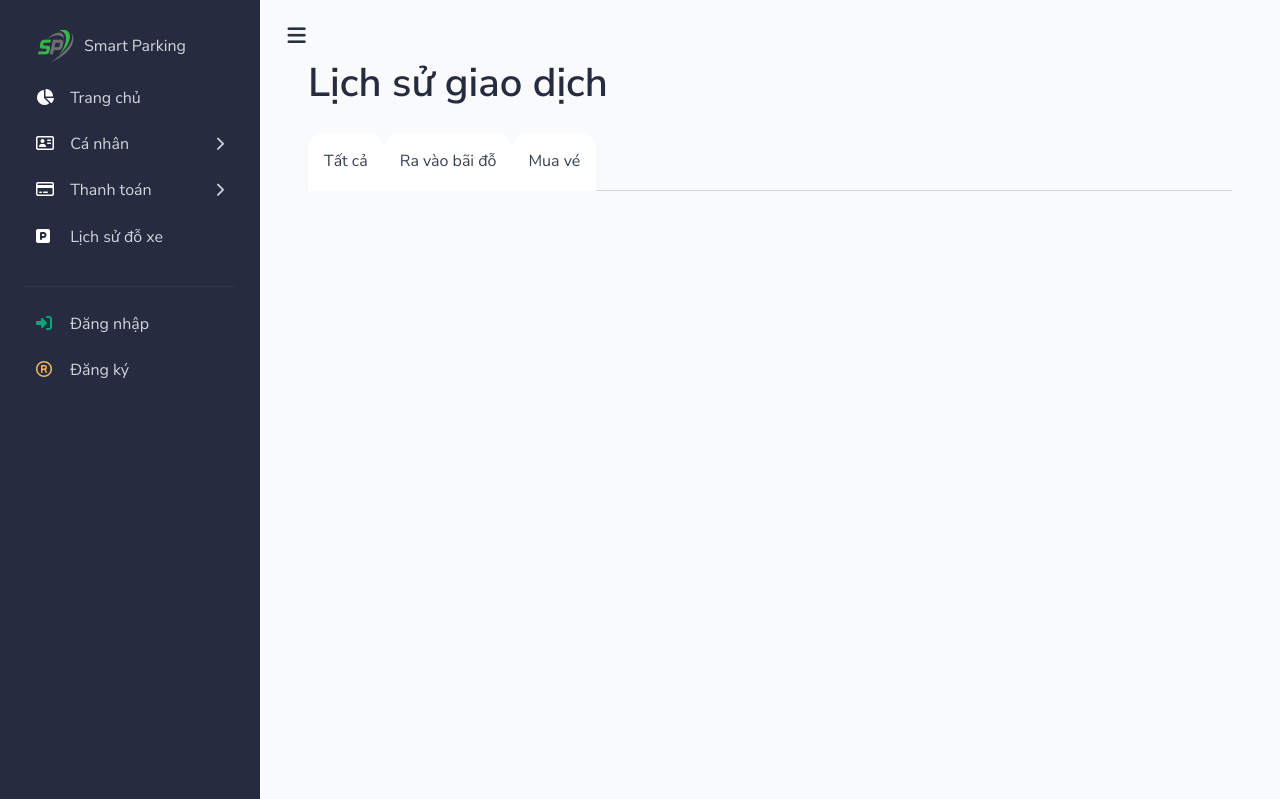
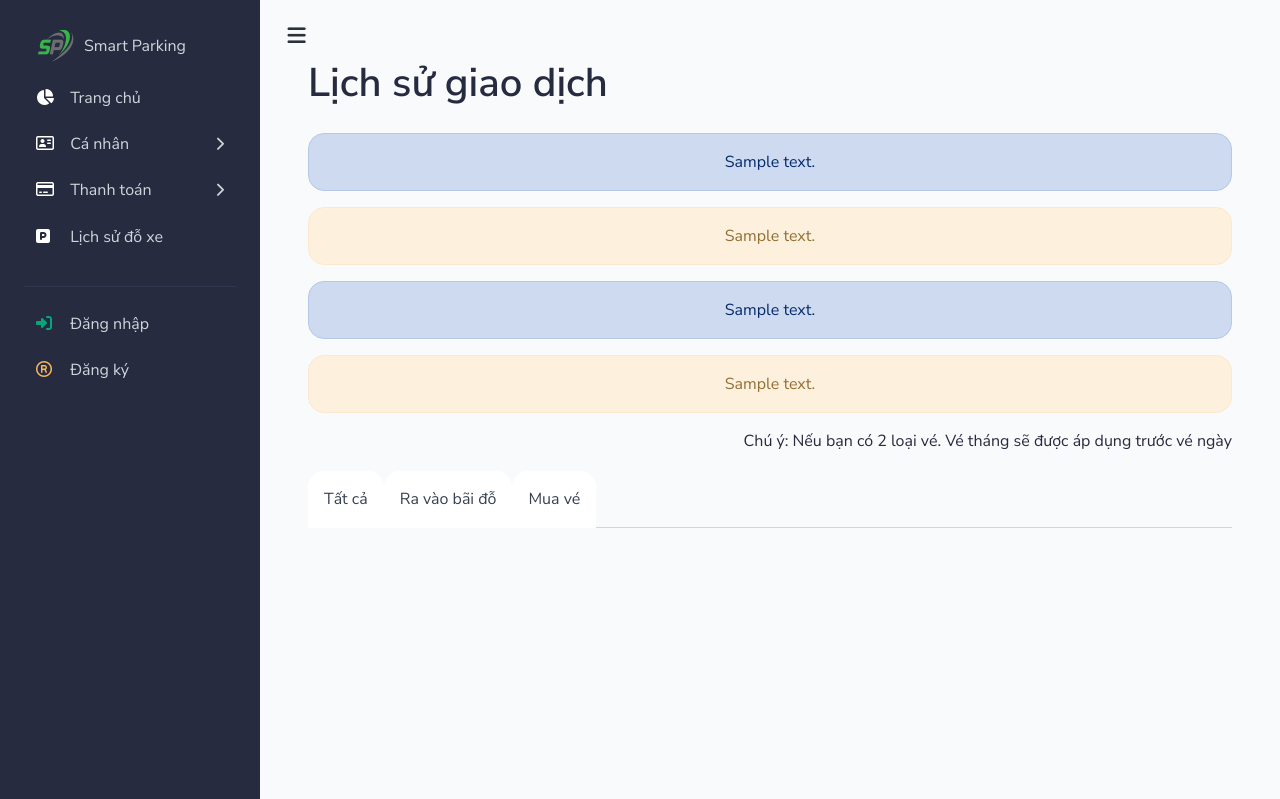
Before and after one commit to CoderFake/QrParking, a Django app: template smartparking/templates/webapp/payment/payment-history.html in a window 1280 px wide. Shown: the top 799 px of the page. Run offline with Django 4.2, Linux system fonts and the light colour scheme; tables that the repository leaves empty hold one stand-in row (values such as "Sample post"); the template is opened without the code that fills it: values that come from a table or form of the project are taken from there, most other values are stand-ins (such as "Sample title", 1, 10 or a date in 2020); parts of the project's set-up code (start-up, migrations or seed data) failed here and were passed over; some libraries are stand-ins or nearby versions.

Commit message:
update: add user notification to warning about ticket expiration

```diff
--- a/smartparking/templates/webapp/payment/payment-history.html
+++ b/smartparking/templates/webapp/payment/payment-history.html
@@ -20,6 +20,37 @@
             {% endfor %}
         {% endif %}
         <h1 class="mb-4">Lịch sử giao dịch</h1>
+        <div class="col-12 mt-2 mb-3">
+            <!-- Thông báo vé tháng xe máy -->
+            {% if text_month_bike %}
+                <div class="alert alert-info text-center">
+                    {{ text_month_bike|safe }}
+                </div>
+            {% endif %}
+
+            <!-- Thông báo vé ngày xe máy -->
+            {% if text_day_bike %}
+                <div class="alert alert-warning text-center">
+                    {{ text_day_bike|safe }}
+                </div>
+            {% endif %}
+
+            <!-- Thông báo vé tháng ô tô -->
+            {% if text_month_car %}
+                <div class="alert alert-info text-center">
+                    {{ text_month_car|safe }}
+                </div>
+            {% endif %}
+
+            <!-- Thông báo vé ngày ô tô -->
+            {% if text_day_car %}
+                <div class="alert alert-warning text-center">
+                    {{ text_day_car|safe }}
+                </div>
+            {% endif %}
+            <p class="text-center text-md-right text-primary">Chú ý: Nếu bạn có 2 loại vé. Vé tháng sẽ được áp dụng trước vé ngày</p>
+        </div>
+
         <ul class="nav nav-tabs" id="transactionTabs" role="tablist">
             <li class="nav-item" role="presentation">
                 <button class="nav-link {% if tab == 'all' %}active{% endif %}" id="all-tab" data-bs-toggle="tab"
@@ -60,7 +91,9 @@
                         {% for tran in transactions %}
                             <tr>
                                 <td>{{ tran.transaction_code }}</td>
-                                <td>{{ tran.created_at|date:"h:m:s - d/m/Y" }}</td>
+                                <td data-order="{{ tran.created_at|date:'Y-m-d H:i:s' }}">
+                                    {{ tran.created_at|date:"h:m:s - d/m/Y" }}
+                                </td>
                                 <td class="text-center">{{ tran.amount|format_money }}</td>
                                 <td class="text-center">{{ tran.get_type_display }}</td>
                                 <td class="text-center">{{ tran.get_method_display }}</td>
@@ -92,7 +125,9 @@
                         {% for tran in transactions %}
                             <tr>
                                 <td>{{ tran.transaction_code }}</td>
-                                <td>{{ tran.created_at|date:"h:m:s - d/m/Y" }}</td>
+                                <td data-order="{{ tran.created_at|date:'Y-m-d H:i:s' }}">
+                                    {{ tran.created_at|date:"h:m:s - d/m/Y" }}
+                                </td>
                                 <td class="text-center">{{ tran.amount|format_money }}</td>
                                 <td class="text-center">{{ tran.get_type_display }}</td>
                                 <td class="text-center">{{ tran.get_method_display }}</td>
@@ -124,7 +159,9 @@
                         {% for tran in transactions %}
                             <tr>
                                 <td>{{ tran.transaction_code }}</td>
-                                <td>{{ tran.created_at|date:"h:m:s - d/m/Y" }}</td>
+                                <td data-order="{{ tran.created_at|date:'Y-m-d H:i:s' }}">
+                                    {{ tran.created_at|date:"h:m:s - d/m/Y" }}
+                                </td>
                                 <td class="text-center">{{ tran.amount|format_money }}</td>
                                 <td class="text-center">{{ tran.get_type_display }}</td>
                                 <td class="text-center">{{ tran.get_method_display }}</td>
@@ -151,7 +188,10 @@
             $.fn.dataTable.moment('h:m:s - d/m/YYYY');
 
             $('#all-table, #parking-table, #ticket-table').DataTable({
-                "order": [[1, "asc"]],
+                "order": [[1, "desc"]],
+                "columnDefs": [
+                    {"type": "datetime", "targets": 1}
+                ],
                 "searching": false,
                 "paging": true,
                 "info": false,
```
